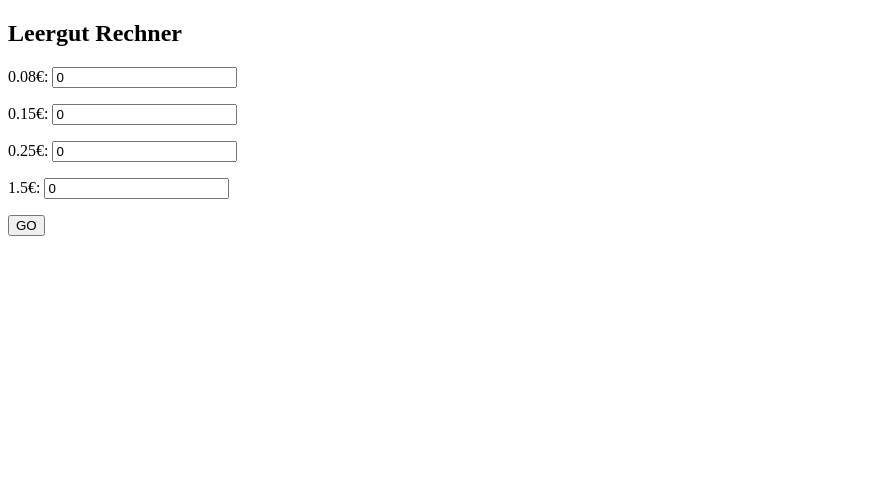
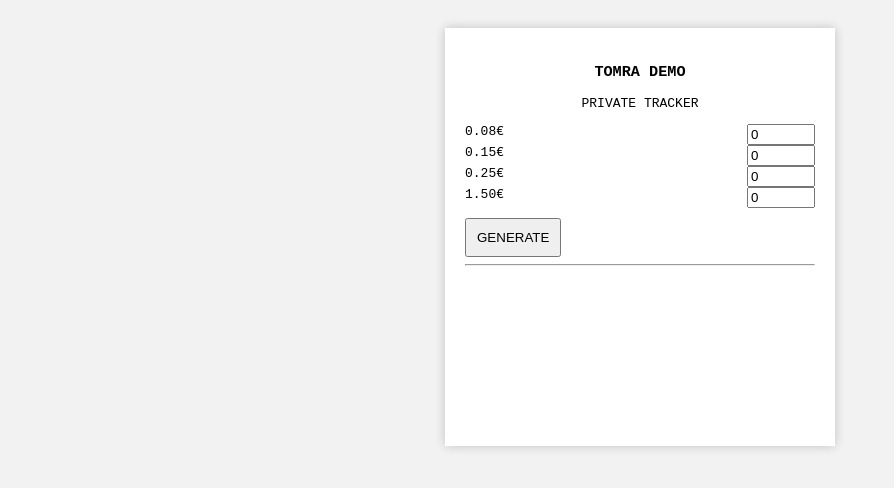
Before and after one commit to sofaip/leergut, a plain HTML site: page index.html in a window 1280 px wide. Shown: the whole page, without its empty margins (0-894 px from the left). Drawn offline with Linux system fonts and the light colour scheme.

Commit message:
Update index.html

```diff
--- a/index.html
+++ b/index.html
@@ -1,39 +1,146 @@
 <!DOCTYPE html>
-<html>
+<html lang="de">
 <head>
 <meta charset="UTF-8">
-<title>Leergut</title>
+<title>Pfand Tracker</title>
+
 <script src="https://cdn.jsdelivr.net/npm/jsbarcode@3.11.5/dist/JsBarcode.all.min.js"></script>
+
+<style>
+body{
+    font-family: monospace;
+    padding:20px;
+    background:#f2f2f2;
+}
+
+.receipt{
+    background:white;
+    padding:20px;
+    max-width:350px;
+    margin:auto;
+    box-shadow:0 0 10px rgba(0,0,0,0.2);
+}
+
+input{
+    width:60px;
+}
+
+button{
+    padding:10px;
+    margin-top:10px;
+}
+
+.line{
+    display:flex;
+    justify-content:space-between;
+}
+
+.center{
+    text-align:center;
+}
+
+.small{
+    font-size:12px;
+}
+</style>
 </head>
 
 <body>
 
-<h2>Leergut Rechner</h2>
+<div class="receipt">
 
-<p>0.08€: <input type="number" id="g" value="0"></p>
-<p>0.15€: <input type="number" id="b15" value="0"></p>
-<p>0.25€: <input type="number" id="b25" value="0"></p>
-<p>1.5€: <input type="number" id="k" value="0"></p>
+<div class="center">
+<h3>TOMRA DEMO</h3>
+<p>PRIVATE TRACKER</p>
+</div>
 
-<button onclick="calc()">GO</button>
+<div class="line">
+<span>0.08€</span>
+<input type="number" id="g" value="0">
+</div>
 
-<h3 id="result"></h3>
+<div class="line">
+<span>0.15€</span>
+<input type="number" id="b15" value="0">
+</div>
+
+<div class="line">
+<span>0.25€</span>
+<input type="number" id="b25" value="0">
+</div>
+
+<div class="line">
+<span>1.50€</span>
+<input type="number" id="k" value="0">
+</div>
+
+<button onclick="gen()">GENERATE</button>
+
+<hr>
+
+<div id="output"></div>
+
+<div class="center">
 <svg id="barcode"></svg>
+</div>
+
+</div>
 
 <script>
-function calc() {
-  let total =
-    g.value*0.08 +
-    b15.value*0.15 +
-    b25.value*0.25 +
-    k.value*1.5;
 
-  total = total.toFixed(2);
+function pad(num,size){
+    let s = num+"";
+    while(s.length < size) s = "0"+s;
+    return s;
+}
 
-  result.innerHTML = "TOTAL: " + total + " €";
+function gen(){
 
-  JsBarcode("#barcode", "SUM-"+total+"-"+Date.now());
+    let g = parseInt(document.getElementById("g").value)||0;
+    let b15 = parseInt(document.getElementById("b15").value)||0;
+    let b25 = parseInt(document.getElementById("b25").value)||0;
+    let k = parseInt(document.getElementById("k").value)||0;
+
+    let total =
+        g*0.08 +
+        b15*0.15 +
+        b25*0.25 +
+        k*1.5;
+
+    total = total.toFixed(2);
+
+    let cents = Math.round(total*100);
+
+    // ДЕМО номер
+    let prefix = "10000";
+
+    // випадковий номер чека
+    let bon = pad(Math.floor(Math.random()*9999999),7);
+
+    // сума
+    let amount = pad(cents,8);
+
+    // резерв
+    let reserve = pad(Math.floor(Math.random()*99999999),8);
+
+    // фінальний код
+    let finalCode = prefix + bon + amount + reserve;
+
+    document.getElementById("output").innerHTML = `
+        <div>Bon: ${bon}</div>
+        <div>Total: ${total} €</div>
+        <div class="small">${finalCode}</div>
+    `;
+
+    JsBarcode("#barcode", finalCode, {
+        format:"CODE128",
+        width:2,
+        height:120,
+        displayValue:false
+    });
+
 }
+
 </script>
 
 </body>
```
